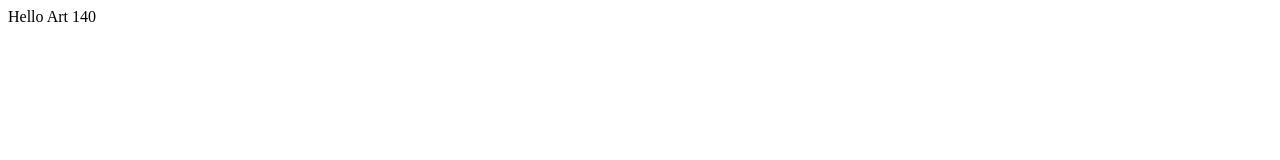
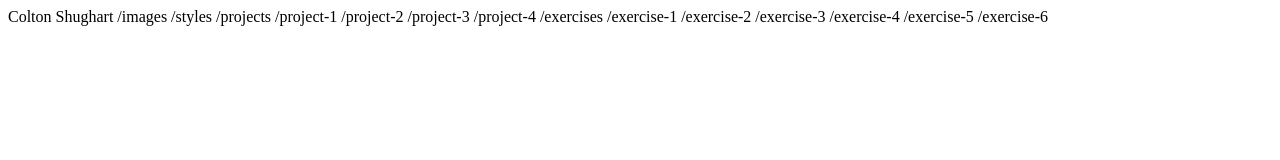
Before and after one commit to ColtonShughart/ColtonShughart.github.io, a plain HTML site: page index.html in a window 1280 px wide. Drawn offline with Linux system fonts and the light colour scheme.

Commit message:
Added more things
I added more sections to the website.

```diff
--- a/index.html
+++ b/index.html
@@ -6,6 +6,25 @@
     <title>Document</title>
 </head>
 <body>
- </h1>Hello Art 140
+ </h1>Colton Shughart
 </body>
+ /images
+ <body{
+    background-image: url("https://upload.wikimedia.org/wikipedia/commons/thumb/9/9e/Giraffe_Mikumi_National_Park.jpg/1200px-Giraffe_Mikumi_National_Park.jpg");
+    background-color: #cccccc;
+ }
+</body>
+ /styles
+ /projects
+  /project-1
+  /project-2
+  /project-3
+  /project-4
+ /exercises
+  /exercise-1
+  /exercise-2
+  /exercise-3
+  /exercise-4
+  /exercise-5
+  /exercise-6
 </html>
```
